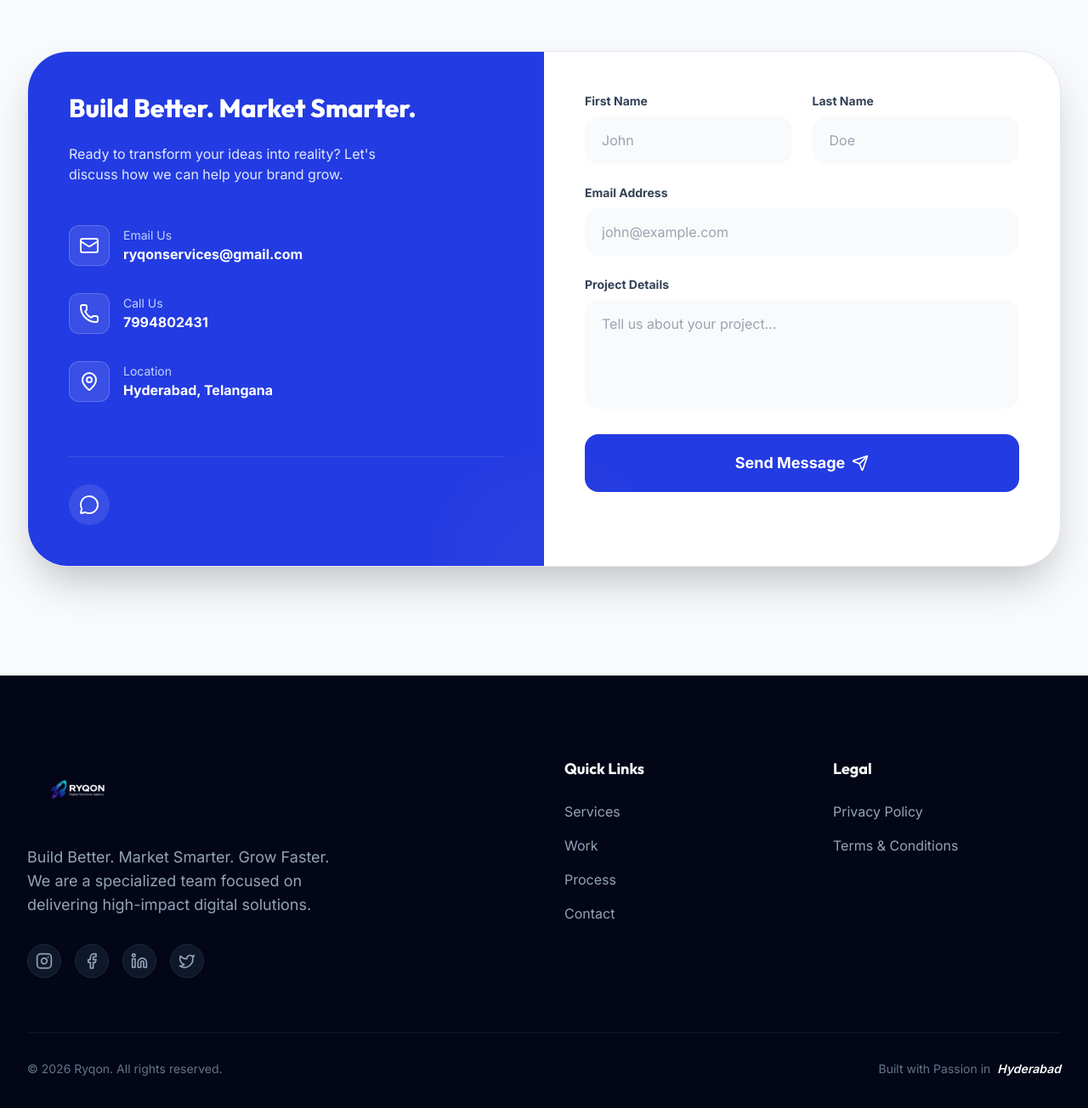
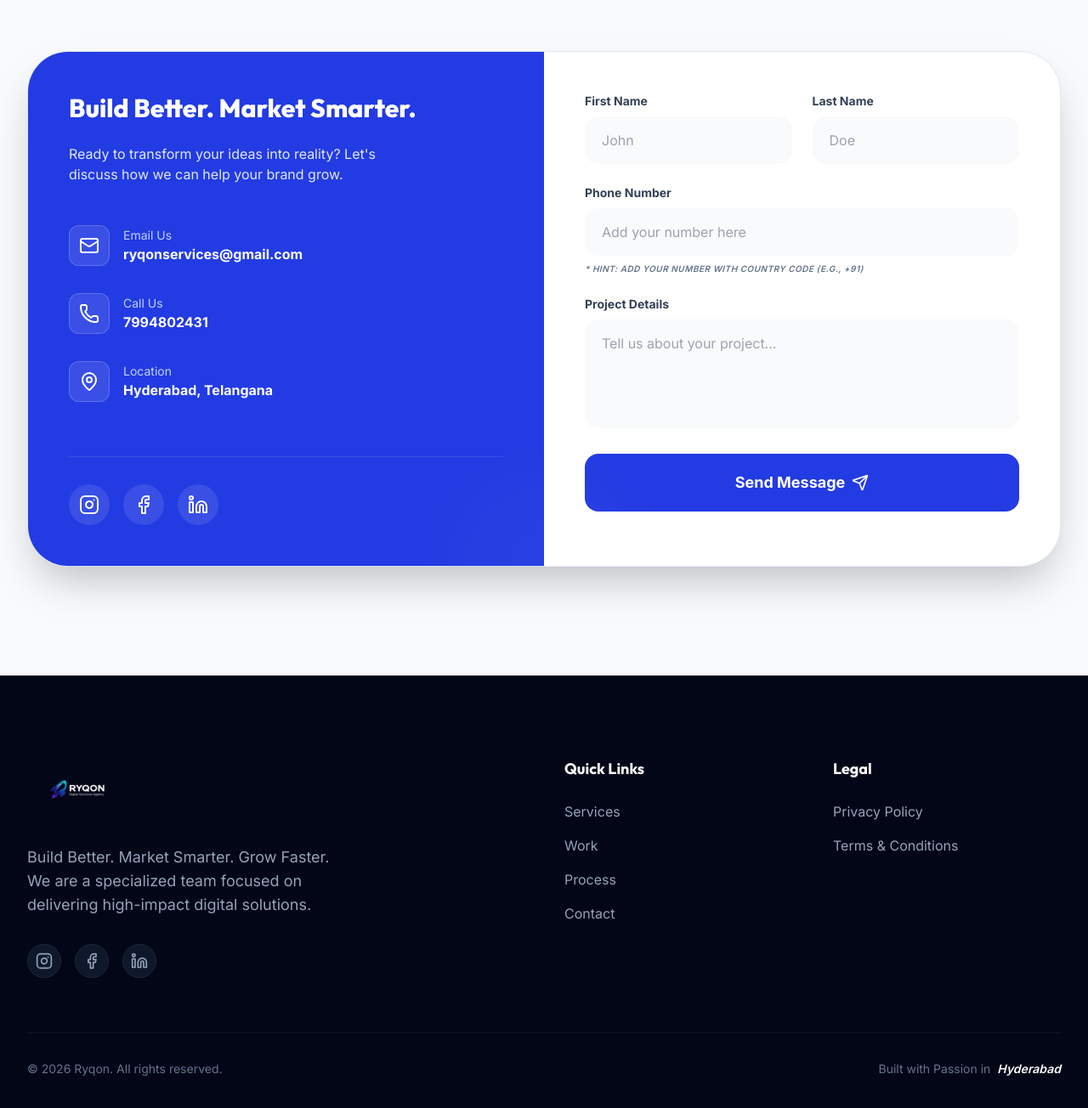
Before and after one commit to ryqonservices/Ryqon, a React (Vite) app: page / in a window 1280 px wide. Shown: the part 4300-5604 px from the top of the page at 85% size. Built offline with nearby package versions, Linux system fonts and the light colour scheme.

Commit message:
feat: add Contact form with EmailJS integration and a new Footer component.

```diff
--- a/src/components/Contact.jsx
+++ b/src/components/Contact.jsx
@@ -1,6 +1,6 @@
 
 import React, { useRef, useState } from 'react';
-import { Mail, MessageCircle, Send, Phone, MapPin } from 'lucide-react';
+import { Mail, Send, Phone, MapPin, Instagram, Facebook, Linkedin } from 'lucide-react';
 import emailjs from '@emailjs/browser';
 import toast, { Toaster } from 'react-hot-toast';
 import { motion } from 'framer-motion';
@@ -84,9 +84,21 @@ const Contact = () => {
                                 </div>
 
                                 <div className="mt-16 pt-8 border-t border-white/10 flex gap-4">
-                                    <a href="https://wa.me/917994802431" className="p-3 rounded-full bg-white/10 hover:bg-white/20 transition-colors">
-                                        <MessageCircle className="h-6 w-6" />
-                                    </a>
+                                    {[
+                                        { Icon: Instagram, href: 'https://www.instagram.com/ryqon_services/' },
+                                        { Icon: Facebook, href: 'https://www.facebook.com/profile.php?id=61587584260076' },
+                                        { Icon: Linkedin, href: 'https://www.linkedin.com/company/ryqon-services/about/?viewAsMember=true' }
+                                    ].map(({ Icon, href }, i) => (
+                                        <a
+                                            key={i}
+                                            href={href}
+                                            target="_blank"
+                                            rel="noopener noreferrer"
+                                            className="p-3 rounded-full bg-white/10 hover:bg-white/20 transition-colors"
+                                        >
+                                            <Icon className="h-6 w-6" />
+                                        </a>
+                                    ))}
                                 </div>
                             </motion.div>
 
@@ -118,14 +130,19 @@ const Contact = () => {
                                     </div>
                                 </div>
                                 <div className="sm:col-span-2">
-                                    <label className="block text-sm font-bold text-slate-700 dark:text-slate-300 mb-2">Email Address</label>
+                                    <label className="block text-sm font-bold text-slate-700 dark:text-slate-300 mb-2">Phone Number</label>
                                     <input
-                                        type="email"
-                                        name="user_email"
+                                        type="tel"
+                                        name="user_phone"
                                         required
+                                        pattern="[0-9\+\-\s]{10,20}"
+                                        title="Please enter a valid phone number (10-20 digits)"
                                         className="w-full bg-slate-50 dark:bg-slate-800 border-none rounded-2xl px-5 py-4 focus:ring-2 focus:ring-brand-500 transition-all outline-none"
-                                        placeholder="john@example.com"
+                                        placeholder="Add your number here"
                                     />
+                                    <p className="mt-2 text-[10px] text-slate-500 dark:text-slate-400 italic uppercase tracking-wider font-semibold">
+                                        * Hint: Add your number with country code (e.g., +91)
+                                    </p>
                                 </div>
                                 <div className="sm:col-span-2">
                                     <label className="block text-sm font-bold text-slate-700 dark:text-slate-300 mb-2">Project Details</label>
--- a/src/components/Footer.jsx
+++ b/src/components/Footer.jsx
@@ -1,5 +1,5 @@
 import React from 'react';
-import { Instagram, Facebook, Linkedin, Twitter } from 'lucide-react';
+import { Instagram, Facebook, Linkedin } from 'lucide-react';
 
 const Footer = () => {
     return (
@@ -12,8 +12,18 @@ const Footer = () => {
                             Build Better. Market Smarter. Grow Faster. We are a specialized team focused on delivering high-impact digital solutions.
                         </p>
                         <div className="flex space-x-4">
-                            {[Instagram, Facebook, Linkedin, Twitter].map((Icon, i) => (
-                                <a key={i} href="#" className="h-10 w-10 rounded-full bg-slate-900 flex items-center justify-center border border-slate-800 hover:bg-brand-600 hover:border-brand-500 transition-all group">
+                            {[
+                                { Icon: Instagram, href: 'https://www.instagram.com/ryqon_services/' },
+                                { Icon: Facebook, href: 'https://www.facebook.com/profile.php?id=61587584260076' },
+                                { Icon: Linkedin, href: 'https://www.linkedin.com/company/ryqon-services/about/?viewAsMember=true' }
+                            ].map(({ Icon, href }, i) => (
+                                <a
+                                    key={i}
+                                    href={href}
+                                    target="_blank"
+                                    rel="noopener noreferrer"
+                                    className="h-10 w-10 rounded-full bg-slate-900 flex items-center justify-center border border-slate-800 hover:bg-brand-600 hover:border-brand-500 transition-all group"
+                                >
                                     <Icon className="h-5 w-5 text-slate-400 group-hover:text-white transition-colors" />
                                 </a>
                             ))}
```
Also changed, not shown: 1 other file (tests, documents, lock files or other folders).
